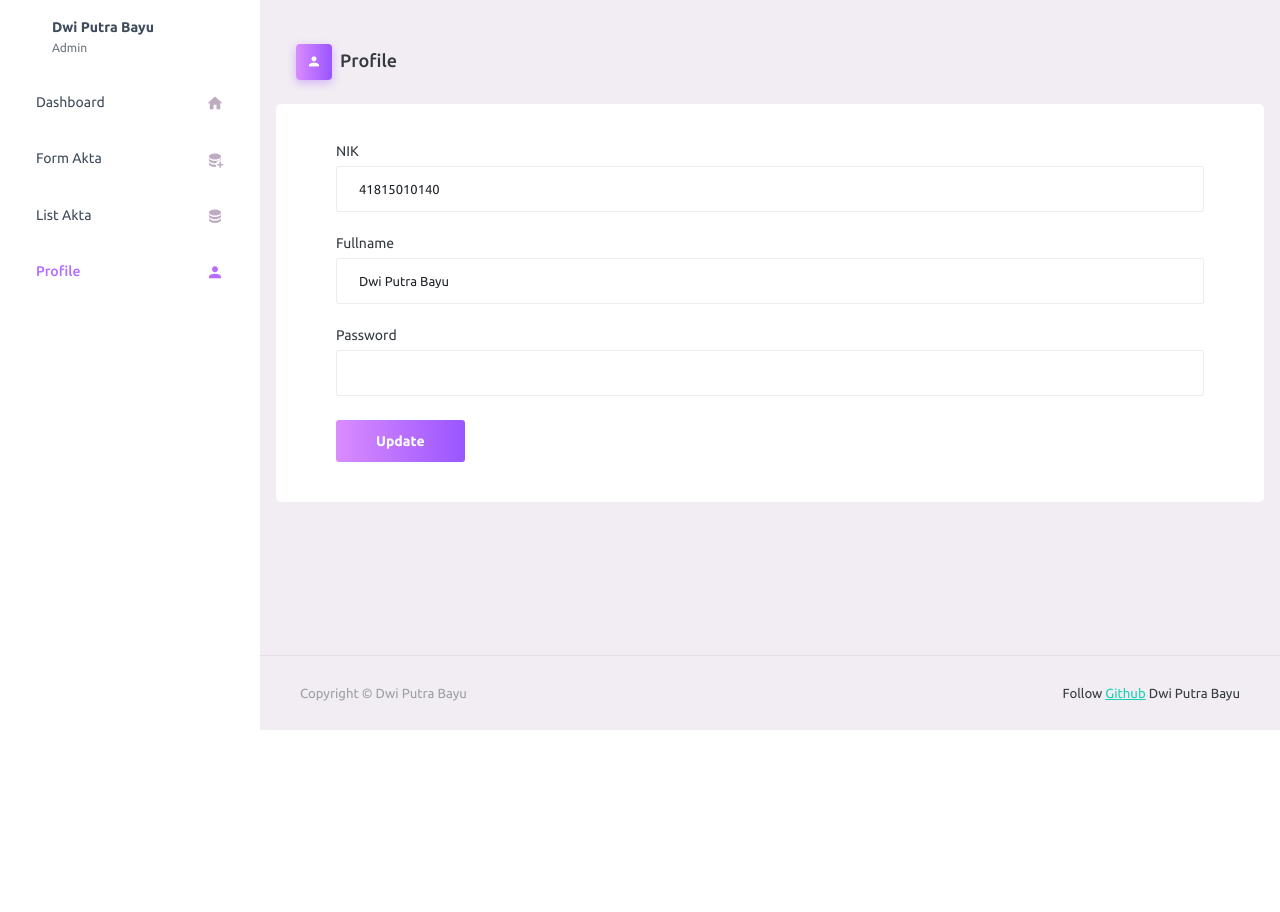
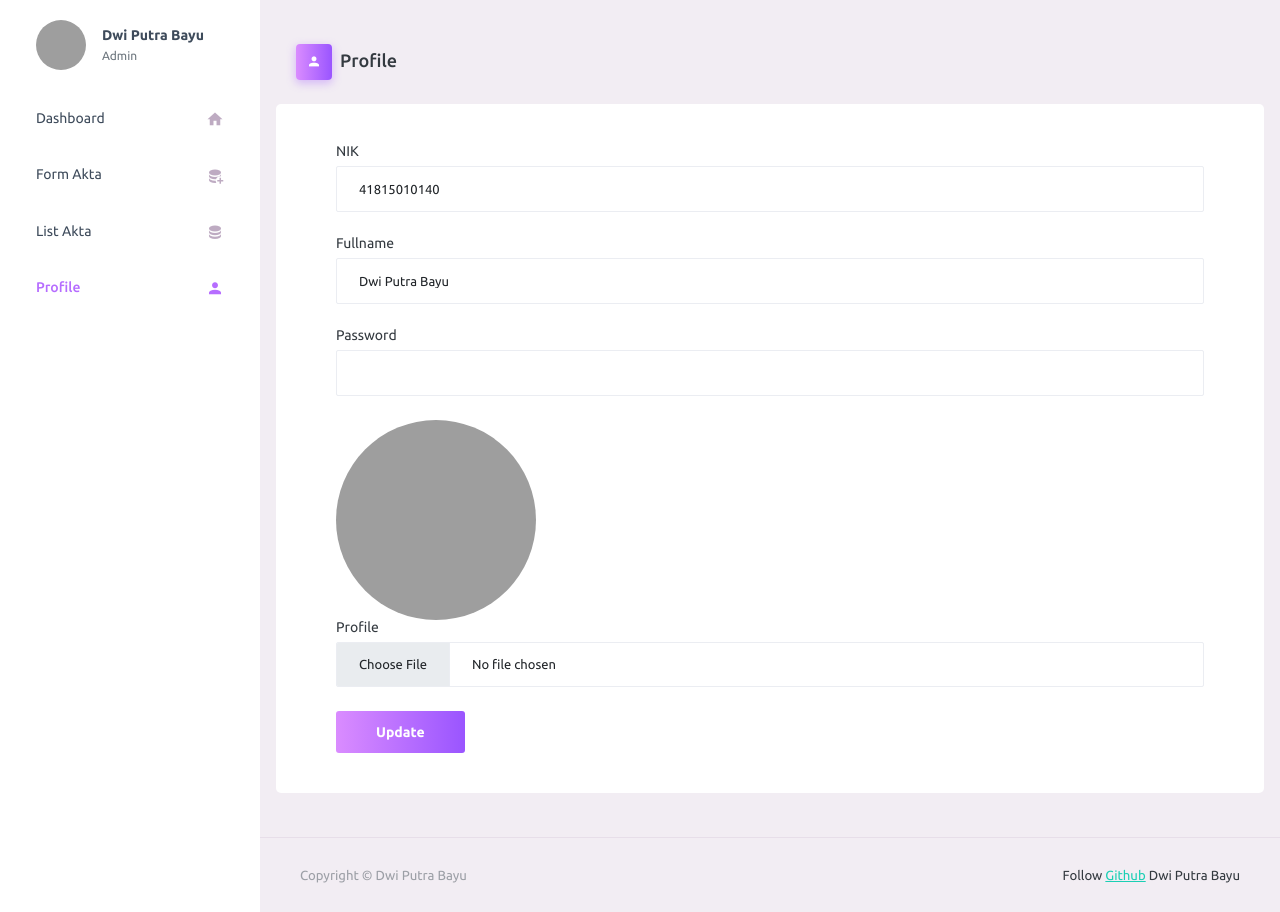
Before and after one commit to dpbayu/AktaPlus, a PHP site: page /admin/profile.php in a window 1280 px wide. Shown: the part 70-982 px from the top of the page. Before the commit the page ends 800 px from the top, so only its background shows below. Run offline with PHP 8.4, Linux system fonts and the light colour scheme; a user stored in the database is signed in; grey boxes are pictures that could not be loaded.

Commit message:
change profile admin

```diff
--- a/admin/partials/sidebar.php
+++ b/admin/partials/sidebar.php
@@ -2,6 +2,8 @@
   <ul class="nav">
     <li class="nav-item nav-profile">
       <a href="#" class="nav-link">
+      <img src="../assets/img/<?php echo $_SESSION['user_profile'] ?>" class="rounded-circle" height="50"
+            width="50">
         <div class="nav-profile-text d-flex flex-column">
           <span class="font-weight-bold mb-2"><?php echo $_SESSION['fullname'] ?></span>
           <span class="text-secondary text-small"><?php echo $_SESSION['role'] ?></span>
--- a/admin/profile.php
+++ b/admin/profile.php
@@ -34,7 +34,8 @@ require "../include/db.php";
                     <div class="row">
                         <div class="card">
                             <div class="card-body">
-                                <form class="forms-sample" action="function.php" method="POST" enctype="multipart/form-data">
+                                <form class="forms-sample" action="function.php" method="POST"
+                                    enctype="multipart/form-data">
                                     <div class="form-group">
                                         <label for="NIK">NIK</label>
                                         <input type="text" class="form-control" id="NIK" name="nik"
@@ -48,6 +49,12 @@ require "../include/db.php";
                                     <div class="form-group">
                                         <label for="password">Password</label>
                                         <input type="password" class="form-control" id="password" name="password">
+                                    </div>
+                                    <img src="../assets/img/<?php echo $_SESSION['user_profile'] ?>"
+                                        class="rounded-circle" height="200" width="200">
+                                    <div class="form-group">
+                                        <label for="profil">Profile</label>
+                                        <input type="file" class="form-control" id="profile" name="profilepic">
                                     </div>
                                     <button type="submit" name="update"
                                         class="btn btn-gradient-primary me-2">Update</button>
```
Also changed, not shown: admin/function.php (+12 -2 lines), assets/img/Lunafreya.jpg (added), assets/img/Tzuyu 1.jfif (added), assets/img/Tzuyu 4.jpg (added), assets/img/Wallpaper 1.jpg (added).
